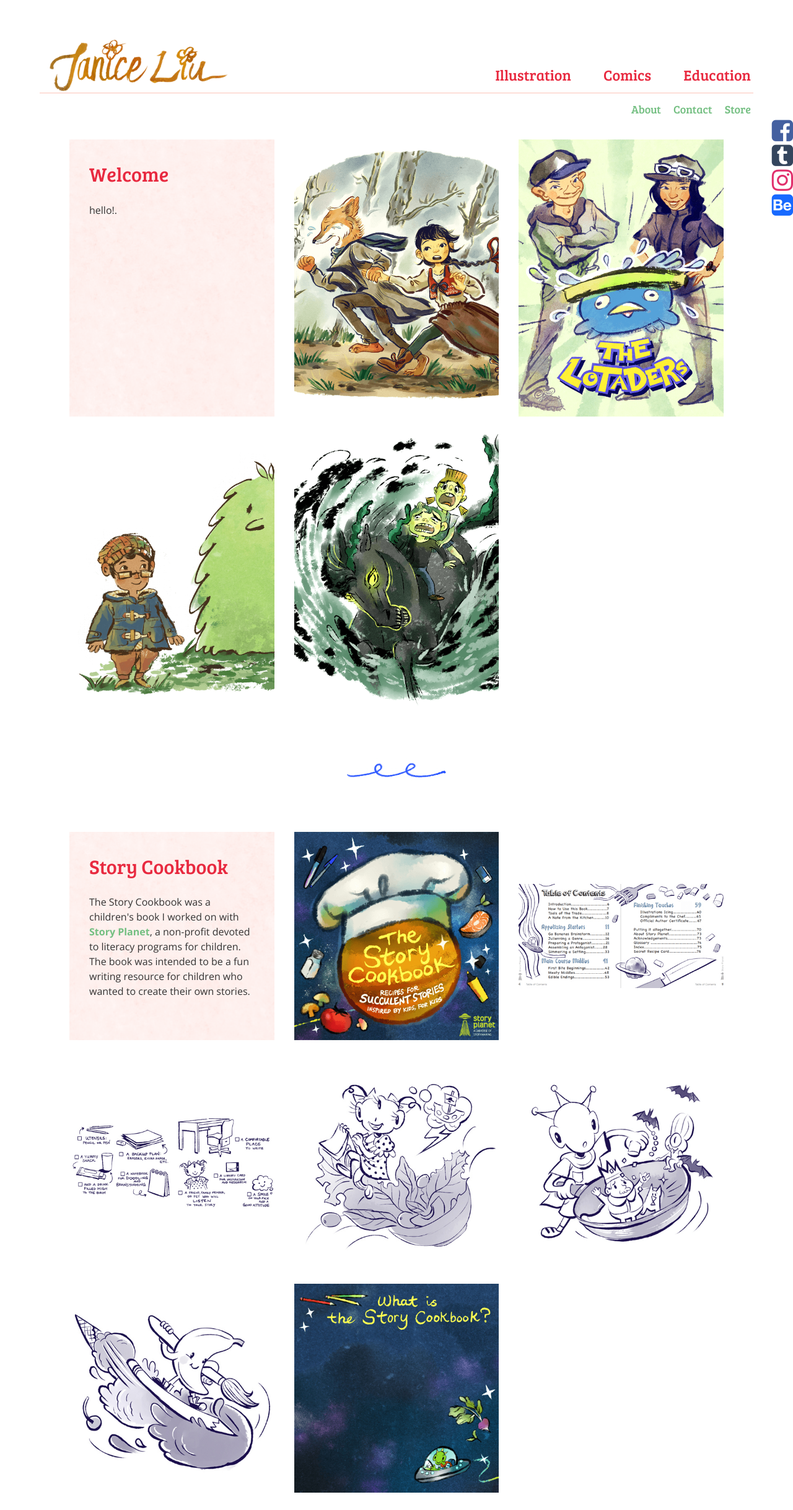
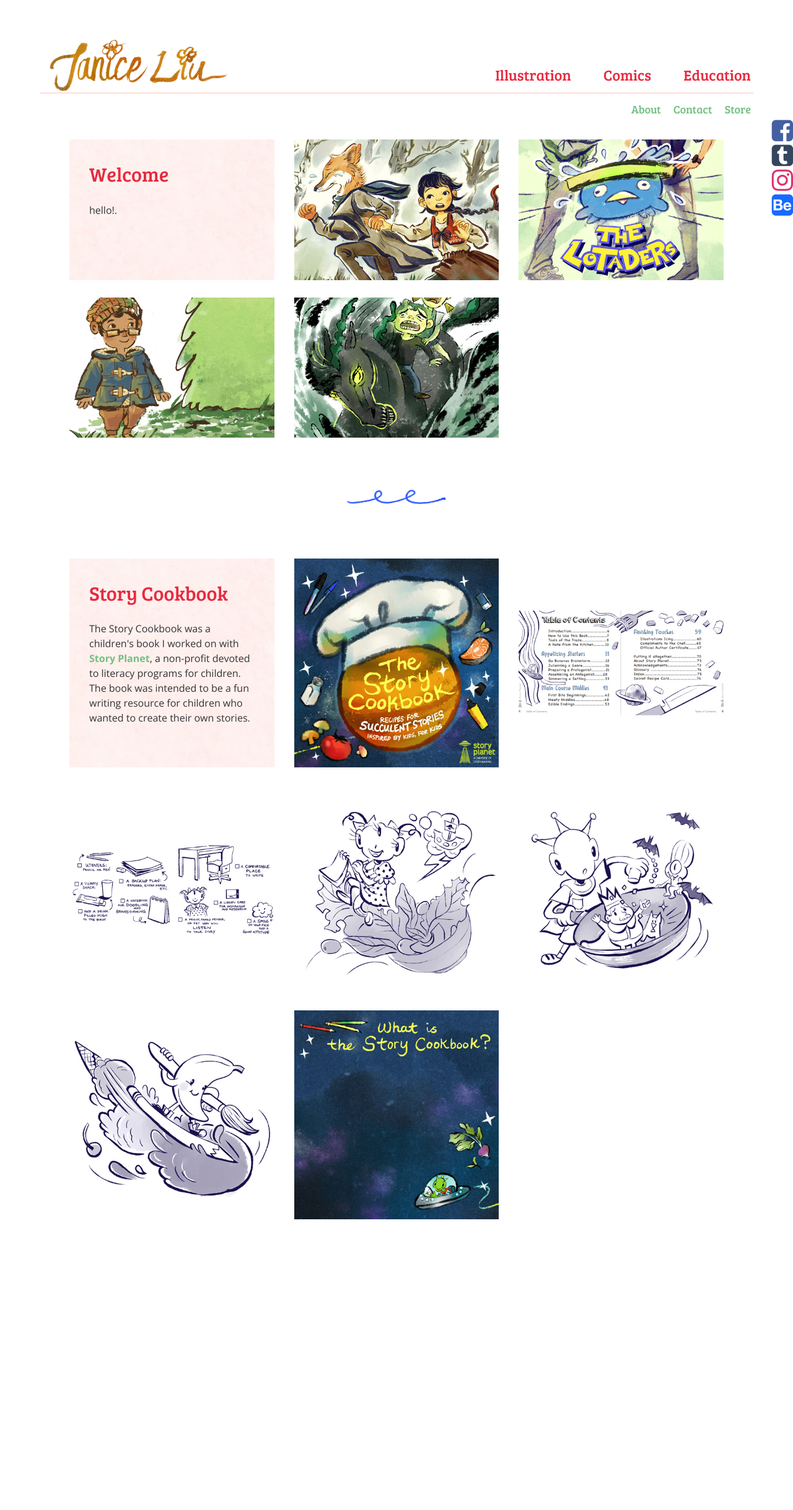
Before and after one commit to flutterdoodle/flutterdoodle.github.io, a Jekyll site: the page built from illustrations.html, in a window 1280 px wide. Shown: the whole page at 62% size. Built offline with Jekyll 4.4.1, drawn with Linux system fonts in a browser that asks for light colours; nearby versions of some CDN libraries; after the commit the page ends 1995 px from its top, so only the background shows below that.

Commit message:
Update illustrations.html

```diff
--- a/illustrations.html
+++ b/illustrations.html
@@ -6,16 +6,16 @@
     description: hello!.
     thirds: true
     images:
-      - thumb: /img/illustrations/cryingfox-th.png
+      - thumb: /img/illustrations/cryingfox-thu.png
         full: /img/illustrations/cryingfox-s.png
         desc: Sample description
-      - thumb: /img/illustrations/lotaders-th.png
+      - thumb: /img/illustrations/thelotaders-th.png
         full: /img/illustrations/lotaders.png
         desc: Sample description
-      - thumb: /img/illustrations/boywithtroll-th.png
+      - thumb: /img/illustrations/troll-th.png
         full: /img/illustrations/boywithtroll.png
         desc: Sample description
-      - thumb: /img/illustrations/kelpie-th.png
+      - thumb: /img/illustrations/kelpiekids-th.png
         full: /img/illustrations/kelpie.png
         desc: Sample description
   - title: Story Cookbook
```
